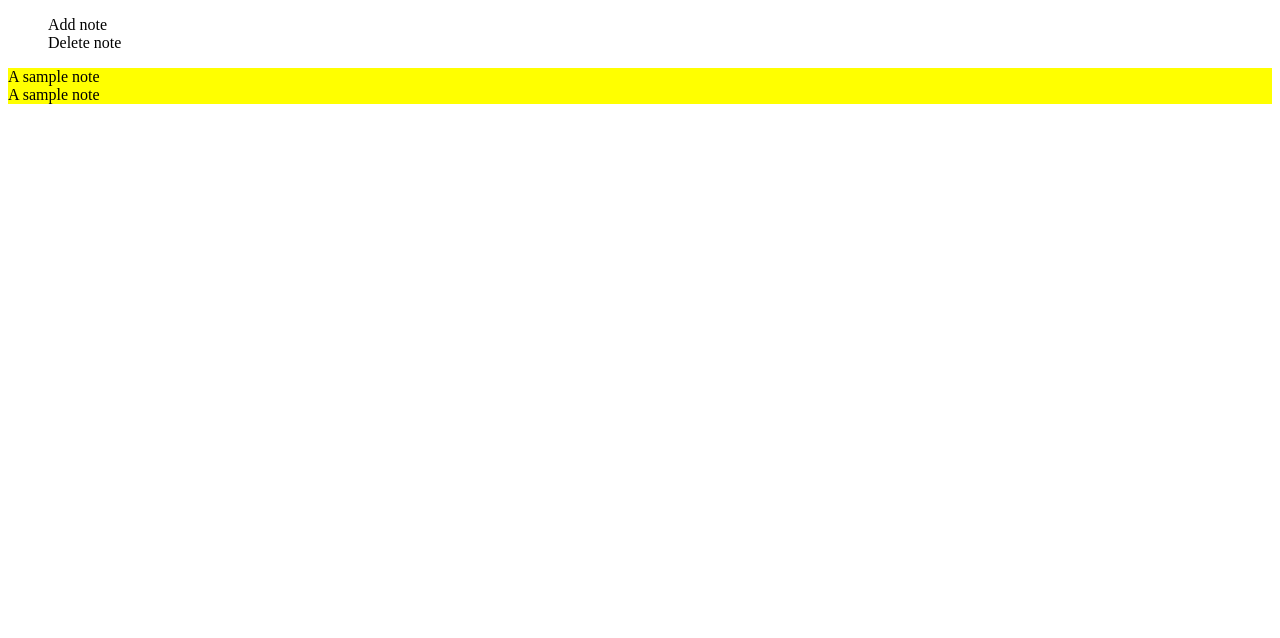
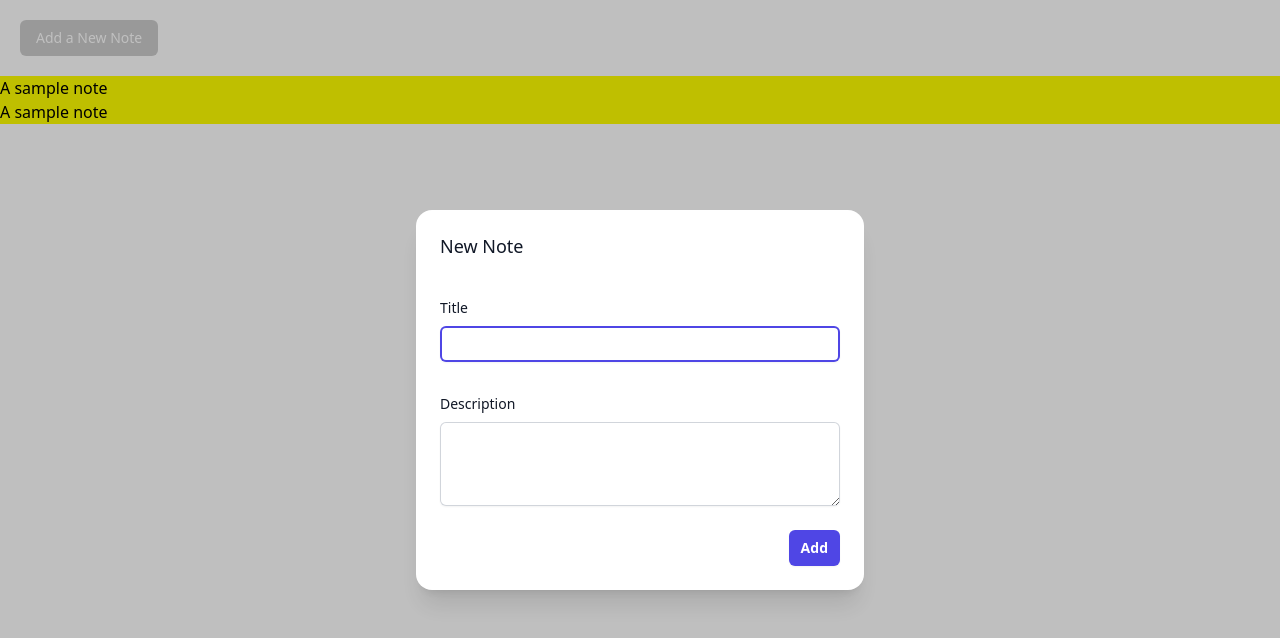
Before and after one commit to ronhedwigzape/notes, a Vue app: page / in a window 1280 px wide. Shown: the top 638 px of the page. Built offline with nearby package versions, Linux system fonts and the light colour scheme.

Commit message:
Create a modal dialog box for adding notes

```diff
--- a/package.json
+++ b/package.json
@@ -8,8 +8,10 @@
     "preview": "vite preview"
   },
   "dependencies": {
+    "@headlessui/tailwindcss": "^0.1.3",
     "@headlessui/vue": "^1.7.13",
     "@heroicons/vue": "^2.0.17",
+    "@tailwindcss/forms": "^0.5.3",
     "pinia": "^2.0.32",
     "vue": "^3.2.47"
   },
--- a/src/components/Controller.vue
+++ b/src/components/Controller.vue
@@ -1,18 +1,127 @@
 <template>
-<nav>
-	<ul>
-		<li class="list">Add note</li>
-		<li class="list">Delete note</li>
-	</ul>
-</nav>
+	<div class="m-5">
+		<button
+			type="button"
+			@click="openModal"
+			class="rounded-md bg-black bg-opacity-20 px-4 py-2 text-sm font-medium text-white hover:bg-opacity-30 focus:outline-none focus-visible:ring-2 focus-visible:ring-white focus-visible:ring-opacity-75"
+		>
+			Add a New Note
+		</button>
+	</div>
+	<TransitionRoot appear :show="isOpen" as="template">
+		<Dialog as="div" @close="closeModal" class="relative z-10">
+			<TransitionChild
+				as="template"
+				enter="duration-300 ease-out"
+				enter-from="opacity-0"
+				enter-to="opacity-100"
+				leave="duration-200 ease-in"
+				leave-from="opacity-100"
+				leave-to="opacity-0"
+			>
+				<div class="fixed inset-0 bg-black bg-opacity-25" />
+			</TransitionChild>
+
+			<div class="fixed inset-0 overflow-y-auto">
+				<div
+					class="flex min-h-full items-center justify-center p-4 text-center"
+				>
+					<TransitionChild
+						as="template"
+						enter="duration-300 ease-out"
+						enter-from="opacity-0 scale-95"
+						enter-to="opacity-100 scale-100"
+						leave="duration-200 ease-in"
+						leave-from="opacity-100 scale-100"
+						leave-to="opacity-0 scale-95"
+					>
+						<DialogPanel
+							class="w-full max-w-md transform overflow-hidden rounded-2xl bg-white p-6 text-left align-middle shadow-xl transition-all"
+						>
+							<DialogTitle
+								as="h3"
+								class="text-lg font-medium leading-6 text-gray-900"
+							>
+								New Note
+							</DialogTitle>
+							<div class="mt-2">
+								<div class="mt-10 grid grid-cols-1 gap-x-6 gap-y-8 sm:grid-cols-6">
+									<div class="col-span-full">
+										<label
+											for="title"
+											class="block text-sm font-medium leading-1 text-gray-900"
+										>
+											Title
+										</label>
+										<div class="mt-2">
+											<input
+												type="text"
+												name="title"
+												id="title"
+												autocomplete="given-name"
+												class="block w-full rounded-md border-0 py-1.5 text-gray-900 shadow-sm ring-1 ring-inset ring-gray-300 placeholder:text-gray-400 focus:ring-2 focus:ring-inset focus:ring-indigo-600 sm:text-sm sm:leading-6"
+											>
+										</div>
+									</div>
+									<div class="col-span-full">
+										<label
+											for="description"
+											class="block text-sm font-medium leading-1 text-gray-900"
+										>
+											Description
+										</label>
+										<div class="mt-2 ">
+											<textarea
+												id="description"
+												name="description"
+												rows="3"
+												class="block w-full rounded-md border-0 py-1.5 text-gray-900 shadow-sm ring-1 ring-inset ring-gray-300 placeholder:text-gray-400 focus:ring-2 focus:ring-inset focus:ring-indigo-600 sm:text-sm sm:leading-6"
+											></textarea>
+										</div>
+									</div>
+								</div>
+								<div class="mt-6 flex items-center justify-end gap-x-6">
+<!--									<button-->
+<!--										type="button"-->
+<!--										class="text-sm font-semibold leading-6 text-gray-900"-->
+<!--									>-->
+<!--										Cancel-->
+<!--									</button>-->
+									<button
+										type="submit"
+										class="rounded-md bg-indigo-600 px-3 py-2 text-sm font-semibold text-white shadow-sm hover:bg-indigo-500 focus-visible:outline focus-visible:outline-2 focus-visible:outline-offset-2 focus-visible:outline-indigo-600"
+									>
+										Add
+									</button>
+								</div>
+							</div>
+
+						</DialogPanel>
+					</TransitionChild>
+				</div>
+			</div>
+		</Dialog>
+	</TransitionRoot>
 </template>
+<script setup>
+import { ref } from 'vue'
+import {
+	TransitionRoot,
+	TransitionChild,
+	Dialog,
+	DialogPanel,
+	DialogTitle,
+} from '@headlessui/vue'
 
-<script>
-export default {
-	name: "Navbar"
+const isOpen = ref(true)
+
+function closeModal() {
+	isOpen.value = false
+}
+function openModal() {
+	isOpen.value = true
 }
 </script>
-
 <style scoped>
 .list {
 	list-style-type: none;
--- a/src/components/Note.vue
+++ b/src/components/Note.vue
@@ -19,6 +19,16 @@ const texts = ref([
 	{ content: "A sample note" },
 	{ content: "A sample note" },
 ]);
+
+const getNotes = async () => {
+	try {
+		const response = fetch('');
+		const data = await response.json();
+	}
+	catch (error) {
+		alert(error);
+	}
+}
 </script>
 <style scoped>
 .note {
--- a/src/main.js
+++ b/src/main.js
@@ -1,6 +1,7 @@
 import { createApp } from 'vue'
 import { createPinia } from 'pinia'
 import App from './App.vue'
+import './style.css'
 
 const app = createApp(App)
 
--- a/tailwind.config.js
+++ b/tailwind.config.js
@@ -7,5 +7,7 @@ module.exports = {
   theme: {
     extend: {},
   },
-  plugins: [],
+  plugins: [
+    require('@tailwindcss/forms'),
+  ],
 }
```
Also changed, not shown: 2 other files (tests, documents, lock files or other folders).
